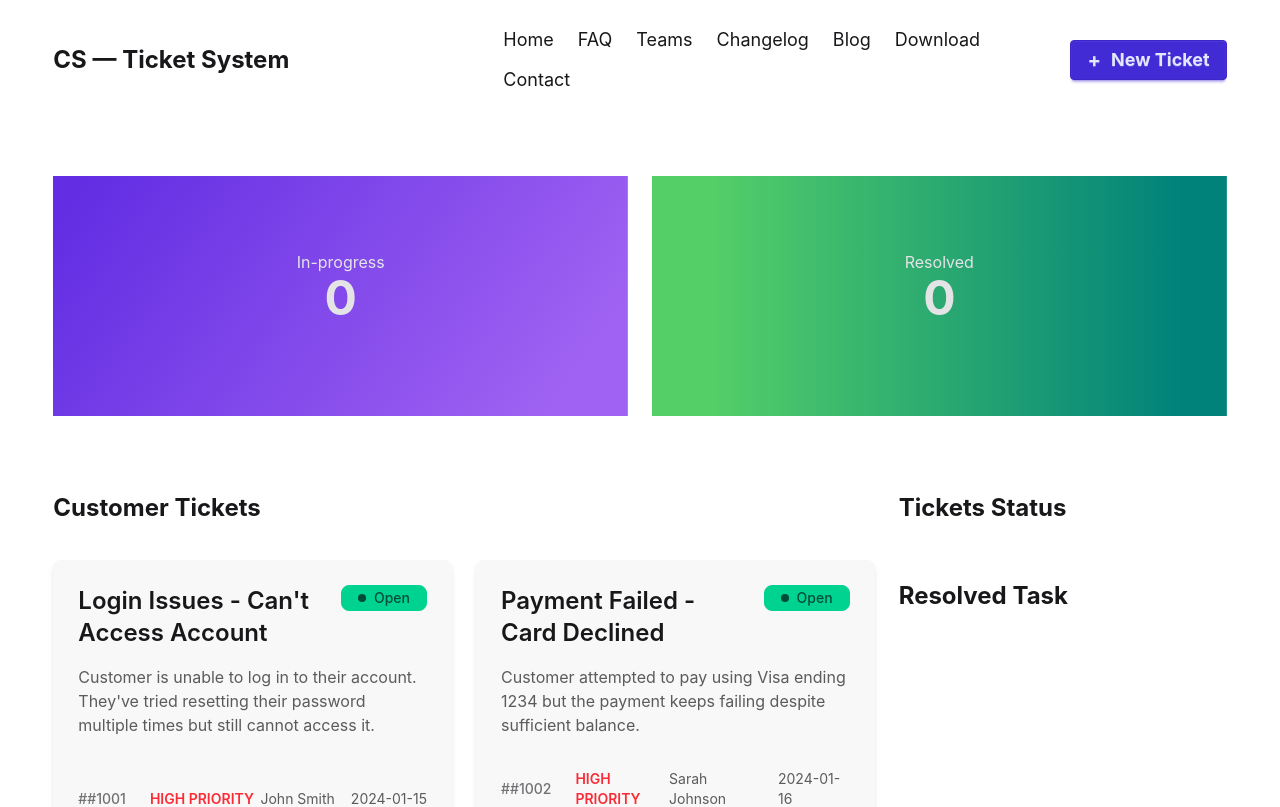
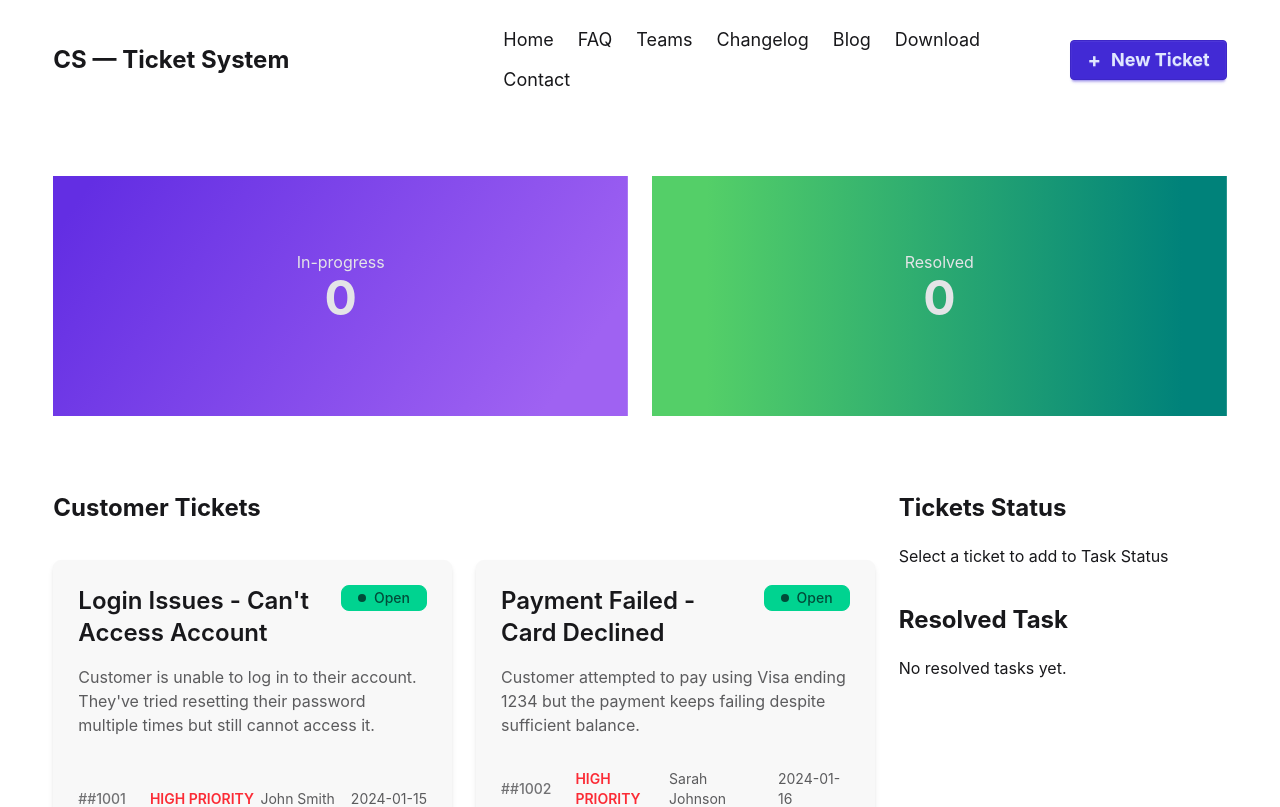
Before and after one commit to rejaur2287/mission-restart-customer-support-a2, a React (Vite) app: page / in a window 1280 px wide. Shown: the top 807 px of the page. Built offline with nearby package versions, Linux system fonts and the light colour scheme.

Commit message:
Added React Toastify

```diff
--- a/src/Components/Banner/Banner.jsx
+++ b/src/Components/Banner/Banner.jsx
@@ -1,7 +1,7 @@
 import React from "react";
 
 const Banner = ({ tasks, resolvedTasks }) => {
-  console.log(resolvedTasks);
+  // console.log(resolvedTasks);
   return (
     <div className="w-11/12 mx-auto my-10">
       {/* <h1 className="text-center text-3xl font-bold my-10">Banner Section</h1> */}
@@ -18,7 +18,9 @@ const Banner = ({ tasks, resolvedTasks }) => {
           <div className="hero-content text-neutral-content text-center">
             <div className="max-w-md">
               <p>Resolved</p>
-              <h1 className="mb-5 text-5xl font-bold">{resolvedTasks}</h1>
+              <h1 className="mb-5 text-5xl font-bold">
+                {resolvedTasks.length}
+              </h1>
             </div>
           </div>
         </div>
--- a/src/Components/StatusBar/StatusBar.jsx
+++ b/src/Components/StatusBar/StatusBar.jsx
@@ -1,13 +1,13 @@
 import React from "react";
 
-const StatusBar = ({ tasks, handleComplete }) => {
-  console.log(tasks);
+const StatusBar = ({ tasks, handleComplete, resolvedTasks }) => {
   return (
     <div className="flex flex-col items-stretch gap-4">
       <div>
         <h1 className="text-2xl font-bold my-5">Tickets Status</h1>
         <div className="space-y-3">
-          {tasks.map((task) => (
+          {tasks.length > 0 ? (
+            tasks.map((task) => (
               <div
                 key={task.id}
                 className="flex justify-between items-center bg-white p-3 rounded-lg shadow"
@@ -21,13 +21,30 @@ const StatusBar = ({ tasks, handleComplete }) => {
                   Complete
                 </button>
               </div>
-          ))}
+            ))
+          ) : (
+            <p>Select a ticket to add to Task Status</p>
+          )}
         </div>
-        {/* <p>Select a ticket to add to Task Status</p> */}
       </div>
       <div>
         <h1 className="text-2xl font-bold my-5">Resolved Task</h1>
-        {/* <p>No resolved tasks yet.</p> */}
+        <div className="space-y-3">
+          {resolvedTasks.length > 0 ? (
+            resolvedTasks.map((resolvedTask) => (
+              <div
+                key={resolvedTask.id}
+                className="flex justify-between items-center bg-white p-3 rounded-lg shadow"
+              >
+                <p className="text-black">{resolvedTask.title}</p>
+              </div>
+            ))
+          ) : (
+            <p>No resolved tasks yet.</p>
+          )}
+        </div>
+        {/* <p>{resolvedTasks}</p>
+        <p> */}
       </div>
     </div>
   );
--- a/src/Components/Tickets/Tickets.jsx
+++ b/src/Components/Tickets/Tickets.jsx
@@ -6,7 +6,7 @@ import Banner from "../Banner/Banner";
 const Tickets = ({ ticketPromise }) => {
   const tickets = use(ticketPromise);
   const [tasks, setTasks] = useState([]);
-  const [resolvedTasks, setResolvedTasks] = useState(0);
+  const [resolvedTasks, setResolvedTasks] = useState([]);
   const handleAddTask = (ticket) => {
     setTasks([...tasks, ticket]);
     alert("Ticket added to Task Status!");
@@ -15,10 +15,11 @@ const Tickets = ({ ticketPromise }) => {
 
   const handleComplete = (id) => {
     alert("Task Completed!");
+    const completedTask = tasks.find((task) => task.id === id);
     const remaining = tasks.filter((task) => task.id !== id);
     // console.log(remaining);
     setTasks(remaining);
-    setResolvedTasks(resolvedTasks + 1);
+    setResolvedTasks([...resolvedTasks, completedTask]);
   };
   return (
     <>
@@ -37,7 +38,11 @@ const Tickets = ({ ticketPromise }) => {
               ))}
             </div>
           </div>
-          <StatusBar tasks={tasks} handleComplete={handleComplete}></StatusBar>
+          <StatusBar
+            tasks={tasks}
+            resolvedTasks={resolvedTasks}
+            handleComplete={handleComplete}
+          ></StatusBar>
         </div>
       </div>
     </>
```
Lines whose indentation alone changed are shown as unchanged.
